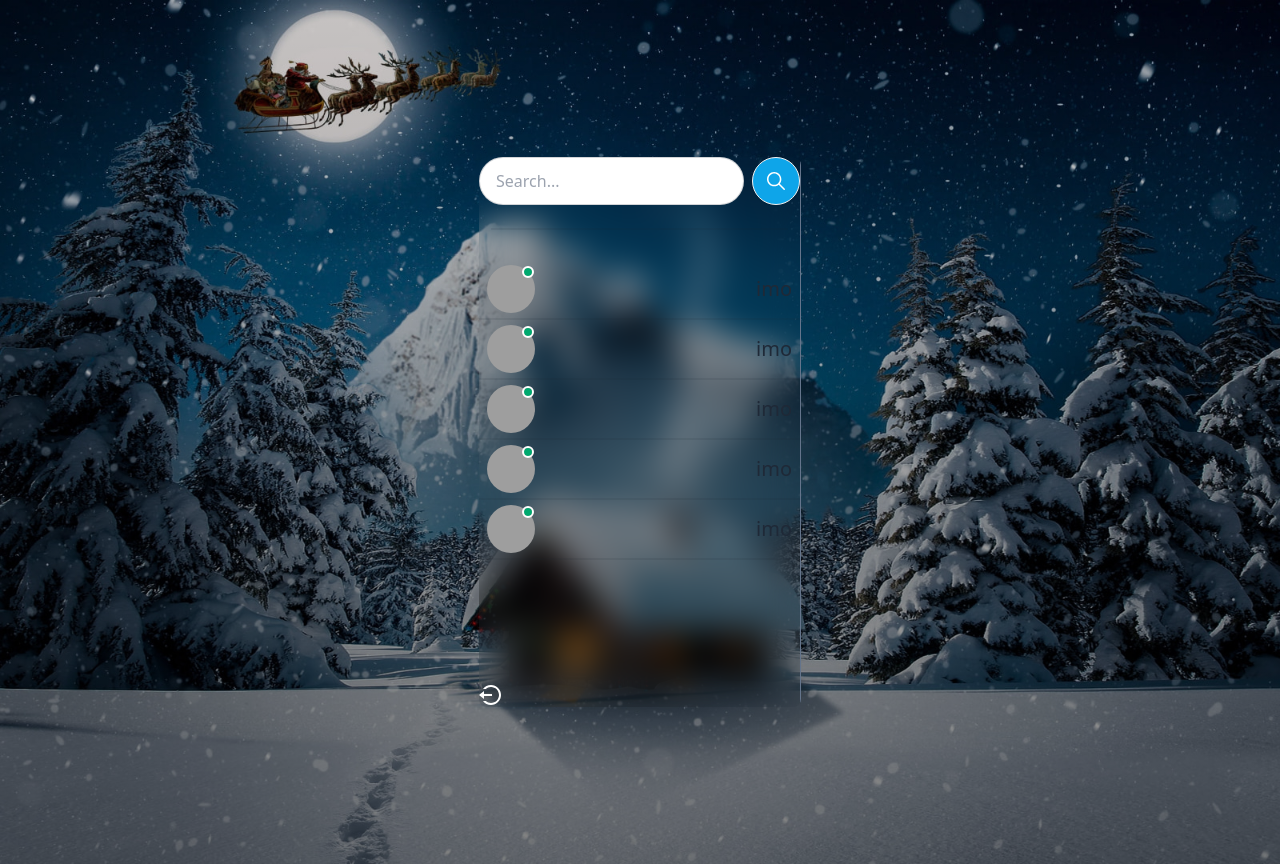
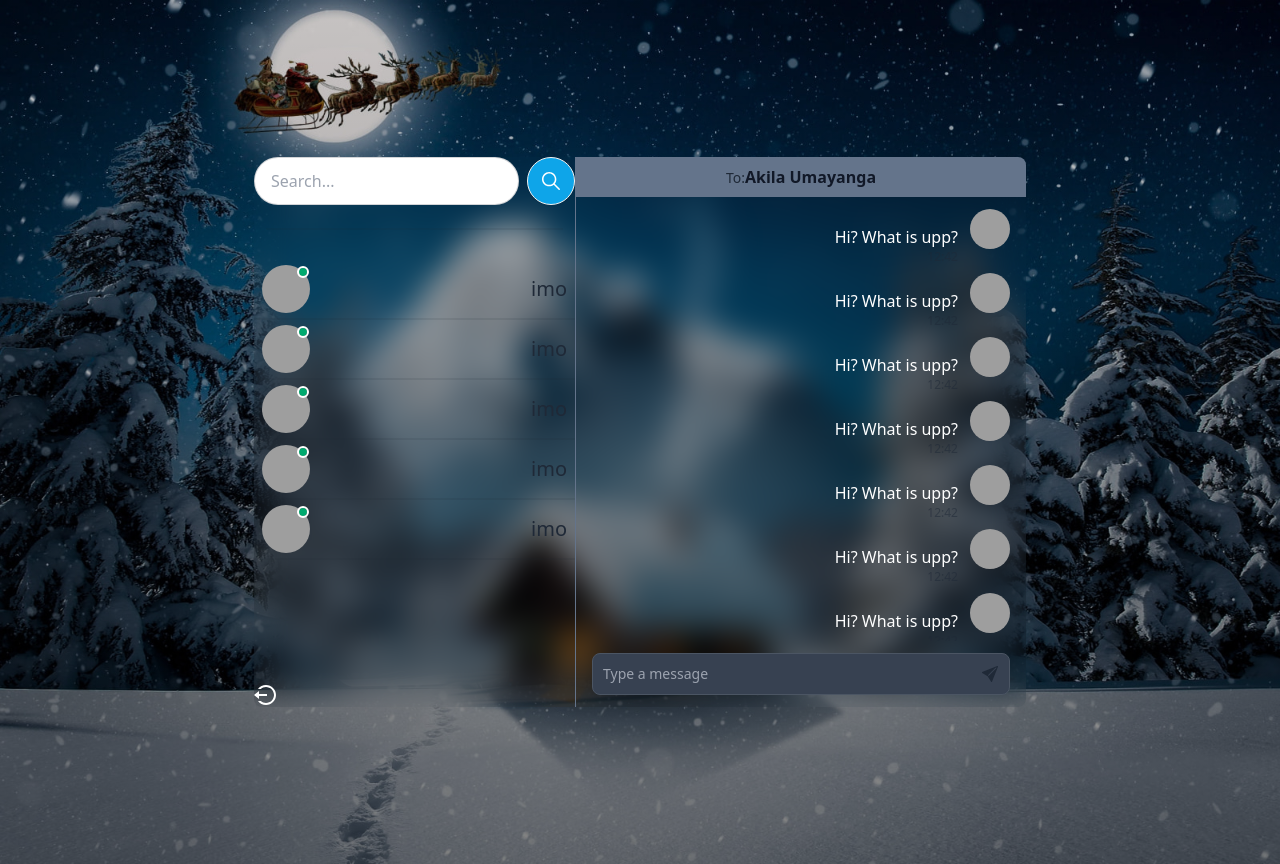
Before and after one commit to akila199910/chat-app, a React (Vite) app in the folder Frontend/: page / in a window 1280 px wide. Built offline with nearby package versions, Linux system fonts and the light colour scheme; grey boxes are pictures that could not be loaded.

Commit message:
create message component

```diff
--- /dev/null
+++ b/Frontend/src/Components/messages/Message.jsx
@@ -0,0 +1,22 @@
+const Message = () => {
+  return (
+    <div className="chat chat-end">
+      <div className="chat-image avatar">
+        <div className="w-10 rounded-full">
+          <img
+            alt="Tailwind css chat bubble component"
+            src="https://img.daisyui.com/images/stock/photo-1534528741775-53994a69daeb.webp"
+          />
+        </div>
+      </div>
+      <div className="{`chat-bubble text-white bg-blue-500`}">
+        Hi? What is upp?
+      </div>
+      <div className="chat-footer opacity-50 text-xs flex gap-1 items-center">
+        12:42
+      </div>
+    </div>
+  );
+};
+
+export default Message;
--- /dev/null
+++ b/Frontend/src/Components/messages/MessageContainer.jsx
@@ -0,0 +1,39 @@
+import MessageInput from "./MessageInput";
+import Messages from "./Messages";
+
+const MessageContainer = () => {
+  return (
+    <div className=" md:min-w-[450px] flex flex-col">
+      <>
+        <div className=" bg-slate-500 px-4 py-2 mb-2">
+          <span className=" label-text">To:</span>
+          <span className=" text-gray-900 font-bold">Akila Umayanga</span>
+        </div>
+        <Messages/>
+        <MessageInput/>
+      </>
+    </div>
+  );
+};
+
+export default MessageContainer;
+
+// import MessageInput from "./MessageInput";
+// import Messages from "./Messages";
+
+// const MessageContainer = () => {
+//   return (
+//     <div className=" md:min-w-[450px] flex flex-col">
+//       <>
+//         <div className=" bg-slate-500 px-4 py-2 mb-2">
+//           <span className=" label-text">To:</span>
+//           <span className=" text-gray-900 font-bold">Akila Umayanga</span>
+//         </div>
+//         <Messages/>
+//         <MessageInput/>
+//       </>
+//     </div>
+//   );
+// };
+
+// export default MessageContainer;
--- /dev/null
+++ b/Frontend/src/Components/messages/MessageInput.jsx
@@ -0,0 +1,46 @@
+import { BsFillSendFill } from "react-icons/bs";
+const MessageInput = () => {
+  return (
+    <form className=" px-4 my-3">
+      <div className="w-full relative">
+        <input
+          type="text"
+          className="border text-sm rounded-lg block w-full p-2.5 bg-gray-700 border-gray-600 text-white"
+          placeholder="Type a message"
+        />
+        <button
+          type="submit"
+          className="absolute inset-y-0 end-0 flex items-center pe-3"
+        >
+          <BsFillSendFill />
+        </button>
+      </div>
+    </form>
+  );
+};
+
+export default MessageInput;
+
+
+// import { BsFillSendFill } from "react-icons/bs";
+// const MessageInput = () => {
+//   return (
+//     <form className=" px-4 my-3">
+//       <div className="w-full">
+//         <input
+//           type="text"
+//           className="border text-sm rounded-lg block w-full p-2.5 bg-gray-700 border-gray-600 text-white"
+//           placeholder="Type a message"
+//         />
+//         <button
+//           type="submit"
+//           className="absolute inset-y-0 end-0 flex items-center pe-3"
+//         >
+//           <BsFillSendFill />
+//         </button>
+//       </div>
+//     </form>
+//   );
+// };
+
+// export default MessageInput;
--- /dev/null
+++ b/Frontend/src/Components/messages/Messages.jsx
@@ -0,0 +1,22 @@
+import Message from "./Message";
+
+const Messages = () => {
+  return (
+    <div className=" px-4 flex-1 overflow-auto">
+      <Message />
+      <Message />
+      <Message />
+      <Message />
+      <Message />
+      <Message />
+      <Message />
+      <Message />
+      <Message />
+      <Message />
+      <Message />
+
+    </div>
+  );
+};
+
+export default Messages;
--- a/Frontend/src/Pages/home/Home.jsx
+++ b/Frontend/src/Pages/home/Home.jsx
@@ -1,3 +1,4 @@
+import MessageContainer from "../../Components/messages/MessageContainer";
 import SideBar from "../../Components/sidebar/SideBar";
 
 const Home = () => {
@@ -5,6 +6,7 @@
           bg-gray-400 bg-clip-padding backdrop-filter backdrop-blur-lg bg-opacity-0">
 
       <SideBar/>
+      <MessageContainer/>
   </div>;
 };
 
--- a/Frontend/src/index.css
+++ b/Frontend/src/index.css
@@ -9,3 +9,19 @@
   background-size: cover;
   background-position: center;
 }
+::-webkit-scrollbar {
+  width: 8px;
+}
+
+::-webkit-scrollbar-track {
+  background: #555;
+}
+
+::-webkit-scrollbar-thumb {
+  background: #121212;
+  border-radius: 5px;
+}
+
+::-webkit-scrollbar-thumb:hover {
+  background: #242424;
+}
```
Also changed, not shown: Frontend/src/Components/sidebar/SideBar.jsx (+18 -0 lines).
